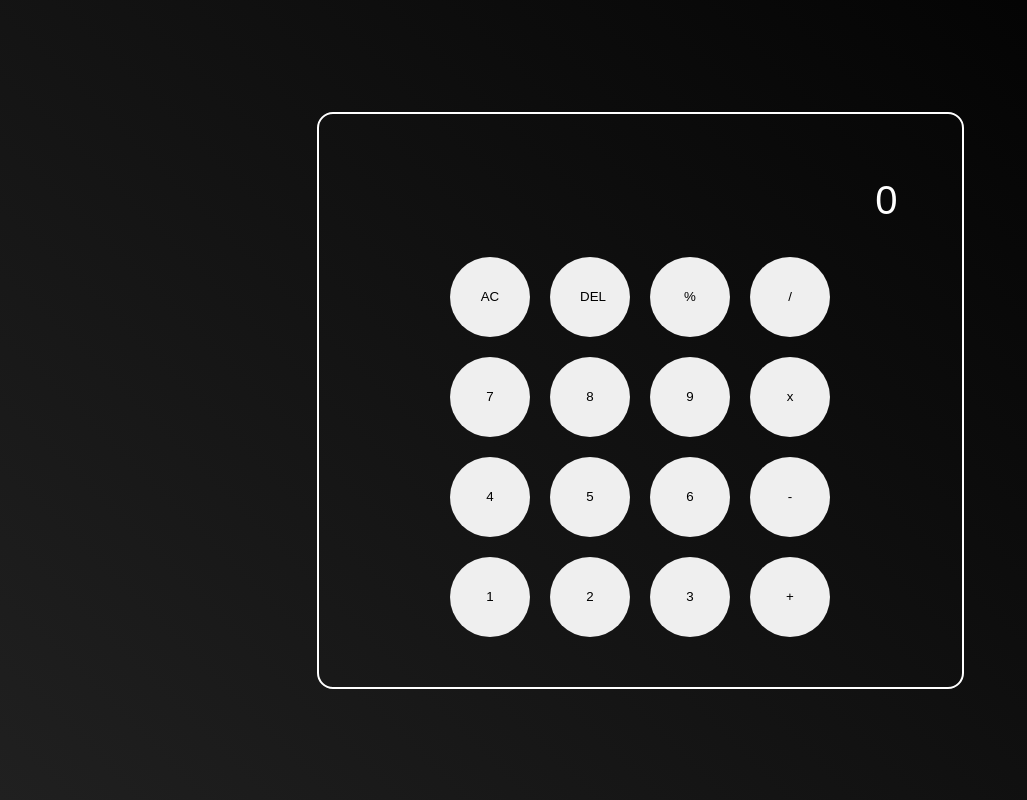
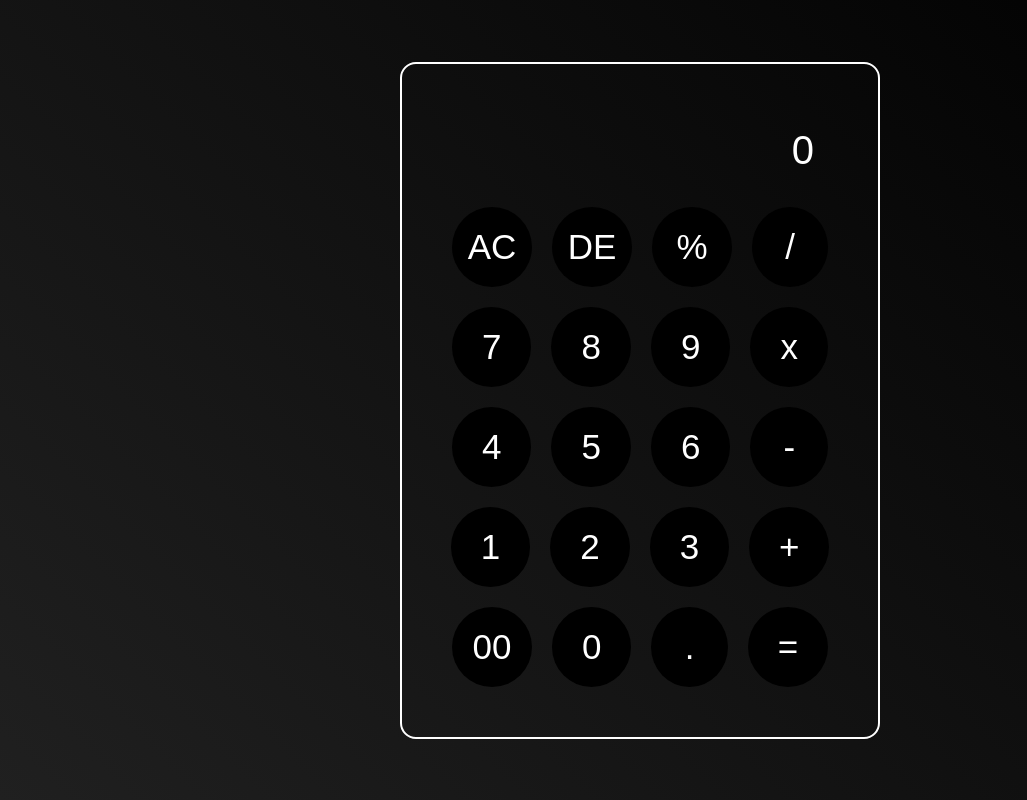
Before and after one commit to Anujkulal/CODSOFT, a plain HTML site: page CALCULATOR/index.html in a window 1280 px wide. Shown: the whole page, without its empty margins (0-1027 px from the left). Drawn offline with Linux system fonts and the light colour scheme.

Commit message:
initial commit

```diff
--- a/CALCULATOR/index.html
+++ b/CALCULATOR/index.html
@@ -8,32 +8,37 @@
 </head>
 <body>
     <div class="container">
+        <input type="text" placeholder="0">
+
         <div>
-            <input type="text" placeholder="0">
+            <button class="operator">AC</button>
+            <button class="operator">DE</button>
+            <button class="operator">%</button>
+            <button class="operator">/</button>
         </div>
-        <div class="operators">
-            <button>AC</button>
-            <button>DEL</button>
-            <button>%</button>
-            <button>/</button>
-        </div>
-        <div class="operators">
+        <div>
             <button>7</button>
             <button>8</button>
             <button>9</button>
-            <button>x</button>
+            <button class="operator">x</button>
         </div>
-        <div class="operators">
+        <div>
             <button>4</button>
             <button>5</button>
             <button>6</button>
-            <button>-</button>
+            <button class="operator">-</button>
         </div>
-        <div class="operators">
+        <div>
             <button>1</button>
             <button>2</button>
             <button>3</button>
-            <button>+</button>
+            <button class="operator">+</button>
+        </div>
+        <div>
+            <button>00</button>
+            <button>0</button>
+            <button>.</button>
+            <button class="operator">=</button>
         </div>
     </div>
     <script src="script.js"></script>
--- a/CALCULATOR/style.css
+++ b/CALCULATOR/style.css
@@ -17,6 +17,7 @@ body{
     border: 2px solid #fff;
     border-radius: 16px;
     padding: 40px;
+    max-width: 30rem;
 }
 
 input{
@@ -30,6 +31,11 @@ input{
 
 input::placeholder{
     color: #fff;
+    border: none;
+}
+
+input:hover{
+    cursor:default;
 }
 
 button{
@@ -39,9 +45,21 @@ button{
     margin: 10px;
     width: 80px;
     height: 80px;
+    font-size: 35px;
+    display: flex;
+    justify-content: center;
+    align-items: center;
+    cursor: pointer;
+    background-color: #000000;
+    color: #fff;
+    box-shadow: #202020;
 }
 
-.operators{
+button:hover{
+background-color: #1b1b1b;
+}
+
+.container div{
     width: 100%;
     display: flex;
     justify-content: center;
```
